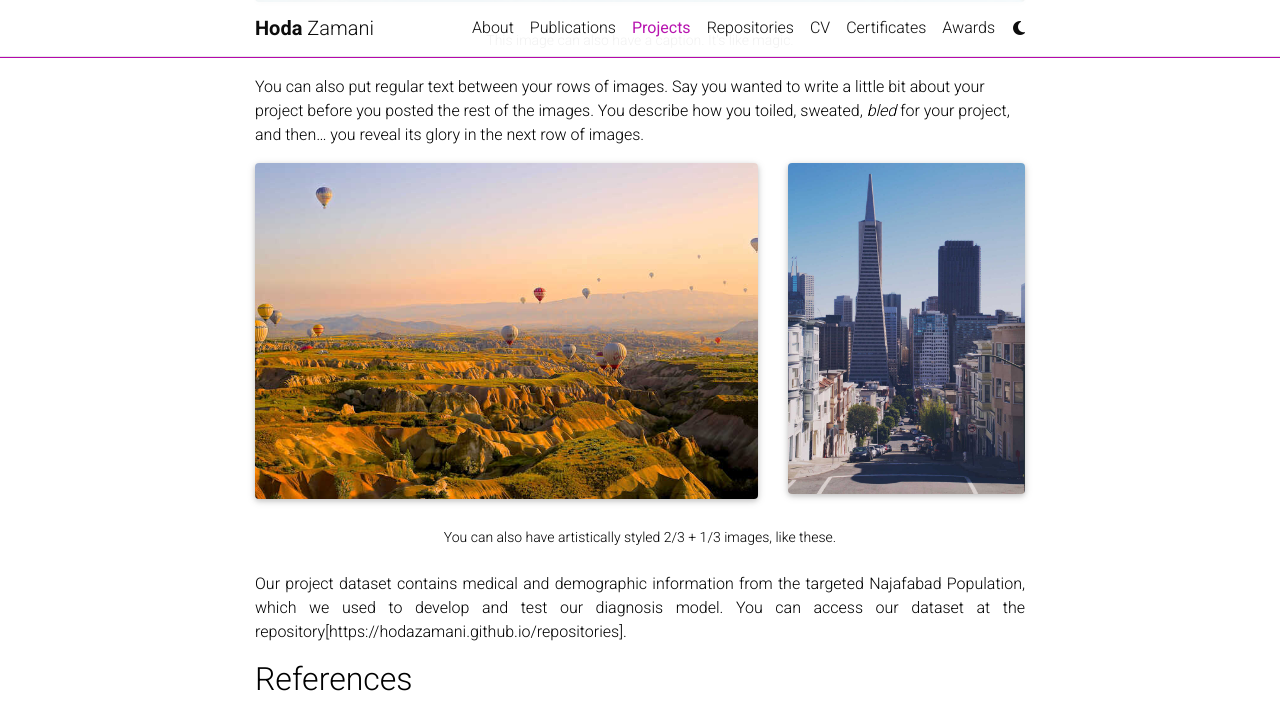
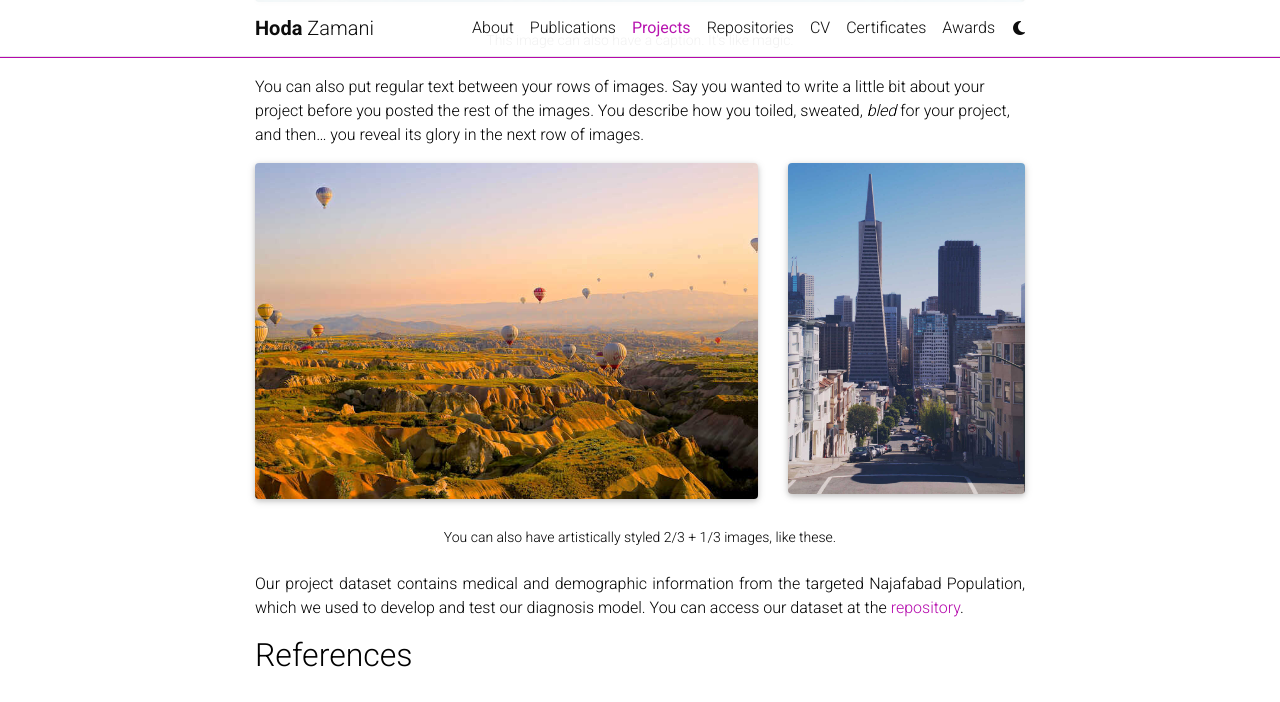
Before and after one commit to HodaZamani/HodaZamani.github.io, a Jekyll site: the page built from _projects/1_project.md, in a window 1280 px wide and 900 px high, scrolled down 1229 px, cut to the strip 0-702 px from the top of the window. Built offline with Jekyll 4.4.1, drawn with Linux system fonts in a browser that asks for light colours; full-size pictures stand in for the smaller copies a plugin makes; comment, search, counter and statistics services are not loaded; a style sheet for code colours, icons or effects is not loaded; some of the changed lines change nothing that is shown.

Commit message:
Update 1_project.md

```diff
--- a/_projects/1_project.md
+++ b/_projects/1_project.md
@@ -57,4 +57,4 @@
     You can also have artistically styled 2/3 + 1/3 images, like these.
 </div>
 
-<p align="justify">Our project dataset contains medical and demographic information from the targeted Najafabad Population, which we used to develop and test our diagnosis model. You can access our dataset at the repository[https://hodazamani.github.io/repositories].</p>
+<p align="justify">Our project dataset contains medical and demographic information from the targeted Najafabad Population, which we used to develop and test our diagnosis model. You can access our dataset at the <a href="https://hodazamani.github.io/repositories">repository</a>.</p>
```
